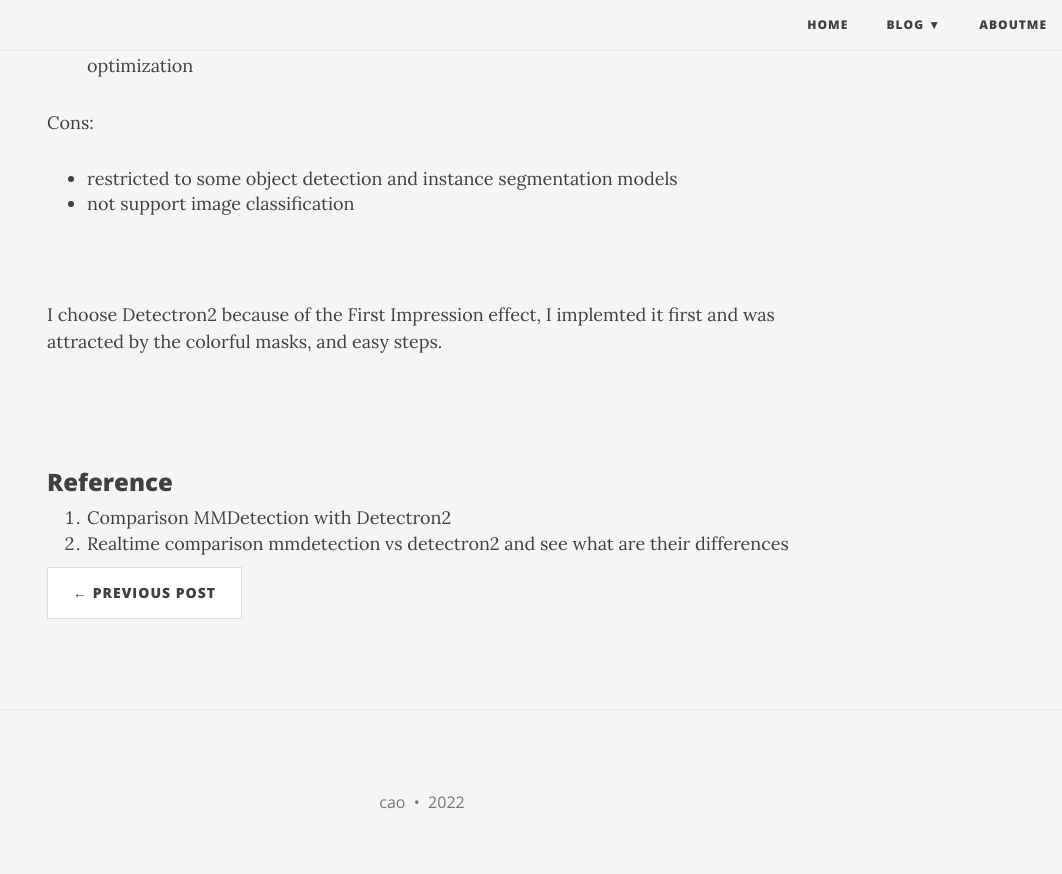
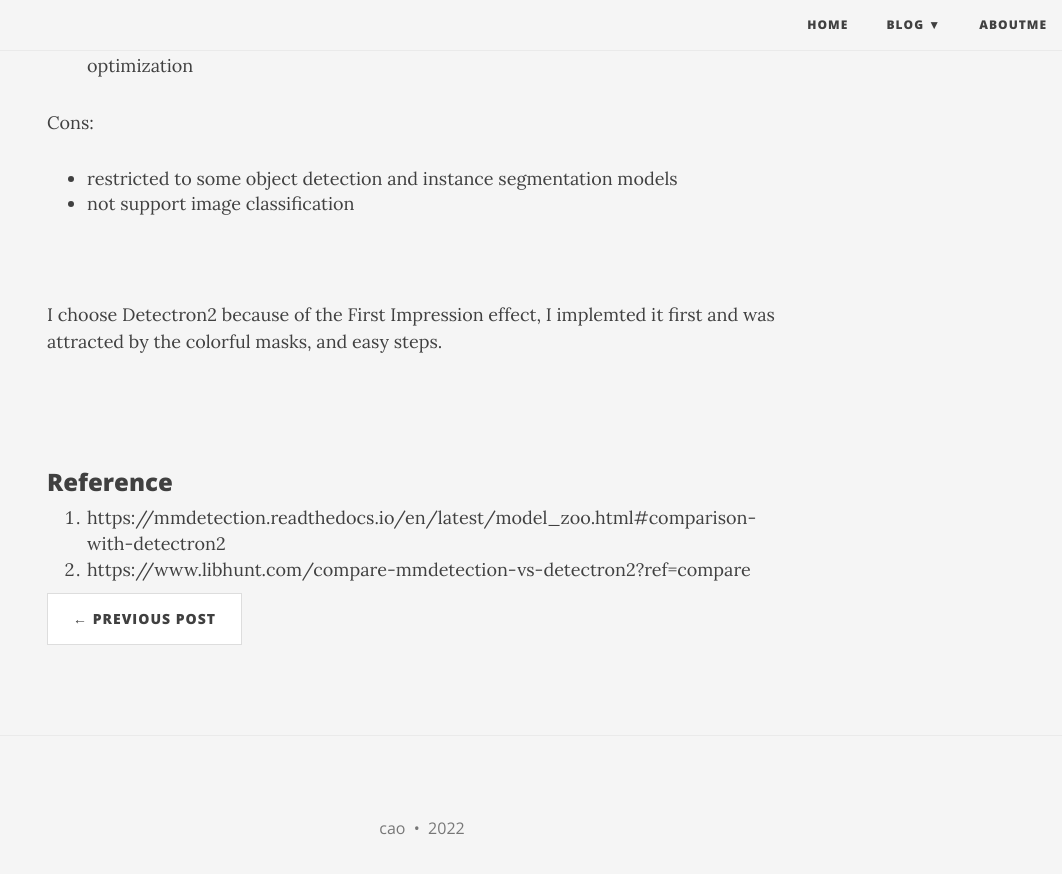
Before and after one commit to creatorcao/creatorcao.github.io, a Jekyll site: the page built from _posts/2022-08-02-detectron2.md, in a window 1280 px wide and 900 px high, scrolled down 1350 px. Shown: the top 874 px of the window, without its empty margins (218-1280 px from the left). Built offline with Jekyll 4.4.1, drawn with Linux system fonts in a browser that asks for light colours; nearby versions of some CDN libraries.

Commit message:
Update 2022-08-02-detectron2.md

```diff
--- a/_posts/2022-08-02-detectron2.md
+++ b/_posts/2022-08-02-detectron2.md
@@ -4,6 +4,7 @@
 title: Detectron2 vs MMDetection
 date: '2022-08-02'
 ---
+
 # [Detectron2](https://github.com/facebookresearch/detectron2)
 
 **Steps** [(demo)](https://github.com/creatorcao/mask-rcnn/blob/main/Detectron2_tutorial.ipynb)
@@ -51,5 +52,5 @@
 &nbsp;<br>
 
 ### Reference
-1. [Comparison MMDetection with Detectron2](https://mmdetection.readthedocs.io/en/latest/model_zoo.html#comparison-with-detectron2)
-2. [Realtime comparison mmdetection vs detectron2 and see what are their differences](https://www.libhunt.com/compare-mmdetection-vs-detectron2?ref=compare)
+1. [https://mmdetection.readthedocs.io/en/latest/model_zoo.html#comparison-with-detectron2](https://mmdetection.readthedocs.io/en/latest/model_zoo.html#comparison-with-detectron2)
+2. [https://www.libhunt.com/compare-mmdetection-vs-detectron2?ref=compare](https://www.libhunt.com/compare-mmdetection-vs-detectron2?ref=compare)
```
